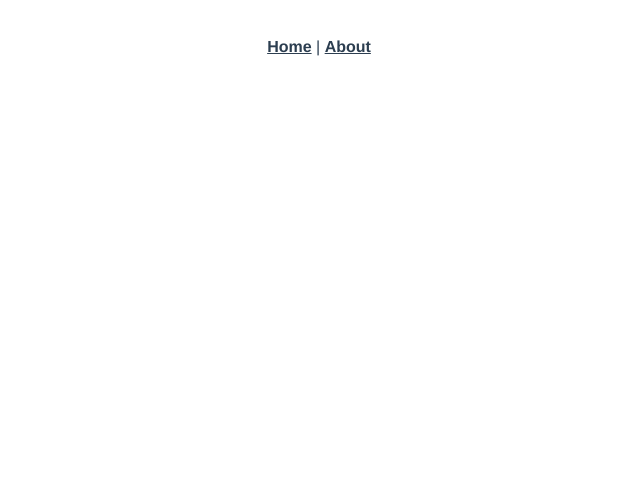
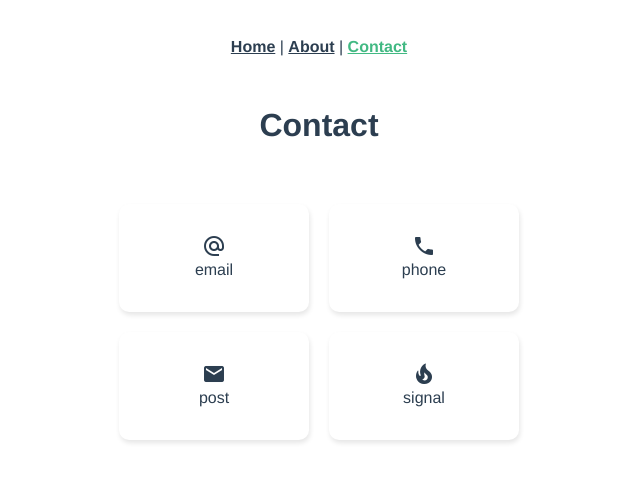
Before and after one commit to duygutmr/vue-animation, a Vue app: page /contact in a window 1280 px wide. Before the commit this address had no page. Shown: the top 482 px of the page, without its empty margins (321-961 px from the left). Built offline with nearby package versions, Linux system fonts and the light colour scheme.

Commit message:
add contact page & animate boxes

```diff
--- a/public/index.html
+++ b/public/index.html
@@ -1,17 +1,24 @@
 <!DOCTYPE html>
 <html lang="">
+
 <head>
   <meta charset="utf-8">
   <meta http-equiv="X-UA-Compatible" content="IE=edge">
   <meta name="viewport" content="width=device-width,initial-scale=1.0">
   <link rel="icon" href="<%= BASE_URL %>favicon.ico">
-    <title><%= htmlWebpackPlugin.options.title %></title>
+  <title>
+    <%= htmlWebpackPlugin.options.title %>
+  </title>
+  <link rel="stylesheet" href="https://fonts.googleapis.com/icon?family=Material+Icons" />
 </head>
+
 <body>
   <noscript>
-      <strong>We're sorry but <%= htmlWebpackPlugin.options.title %> doesn't work properly without JavaScript enabled. Please enable it to continue.</strong>
+    <strong>We're sorry but <%= htmlWebpackPlugin.options.title %> doesn't work properly without JavaScript enabled.
+        Please enable it to continue.</strong>
   </noscript>
   <div id="app"></div>
   <!-- built files will be auto injected -->
 </body>
+
 </html>
--- a/src/App.vue
+++ b/src/App.vue
@@ -1,7 +1,8 @@
 <template>
   <div id="nav">
     <router-link to="/">Home</router-link> |
-    <router-link to="/about">About</router-link>
+    <router-link to="/about">About</router-link> |
+    <router-link to="/contact">Contact</router-link>
   </div>
   <router-view/>
 </template>
--- a/src/components/Toast.vue
+++ b/src/components/Toast.vue
@@ -1,7 +1,7 @@
 <template>
    <div class="toast-wrapper">
     <div class="toast">
-      You must enter a value for the todo
+      Yapılacak bir madde eklemelisiniz
     </div>
   </div>
 </template>
--- a/src/components/Todos.vue
+++ b/src/components/Todos.vue
@@ -10,7 +10,7 @@
           </li>
         </transition-group>
       </div>
-      <div v-else>Yapılacak bir şey kalmadıı 🎉</div>
+      <div v-else>Tüm görevler yapıldıı 🎉</div>
     </transition>
   </div>
 </template>
--- a/src/router/index.js
+++ b/src/router/index.js
@@ -14,7 +14,16 @@ const routes = [
     // this generates a separate chunk (about.[hash].js) for this route
     // which is lazy-loaded when the route is visited.
     component: () => import(/* webpackChunkName: "about" */ '../views/About.vue')
+  },
+  {
+    path: '/contact',
+    name: 'Contact',
+    // route level code-splitting
+    // this generates a separate chunk (contact.[hash].js) for this route
+    // which is lazy-loaded when the route is visited.
+    component: () => import(/* webpackChunkName: "contact" */ '../views/Contact.vue')
   }
+
 ]
 
 const router = createRouter({
--- /dev/null
+++ b/src/views/Contact.vue
@@ -0,0 +1,63 @@
+<template>
+  <div class="contact">
+    <h1>Contact</h1>
+    <transition-group appear tag="ul" @before-enter="beforeEnter" @enter="enter">
+      <li v-for="(icon,index) in icons" :key="icon.name" :data-index="index">
+        <span class="material-icons">{{ icon.name }}</span>
+        {{ icon.text }}
+      </li>
+    </transition-group>
+  </div>
+</template>
+
+<script>
+import { ref } from "vue";
+import gsap from "gsap";
+export default {
+  setup() {
+    const icons = ref([
+      { name: "alternate_email", text: "email" },
+      { name: "local_phone", text: "phone" },
+      { name: "local_post_office", text: "post" },
+      { name: "local_fire_department", text: "signal" },
+    ]);
+
+    const beforeEnter = (el) => {
+      el.style.opacity = 0;
+      el.style.transform = "translateY(100px)";
+    };
+    const enter = (el, done) => {
+      gsap.to(el, {
+        y: 0,
+        opacity: 1,
+        duration: 0.8,
+        onComplete: done,
+        delay: el.dataset.index * .2
+      });
+    };
+
+    return { icons, beforeEnter, enter };
+  },
+};
+</script>
+
+<style scoped>
+.contact ul {
+  padding: 0;
+  display: grid;
+  grid-template-columns: 1fr 1fr;
+  grid-gap: 20px;
+  max-width: 400px;
+  margin: 60px auto;
+}
+.contact li {
+  display: grid;
+  list-style-type: none;
+  background: white;
+  padding: 30px;
+  border-radius: 10px;
+  box-shadow: 1px 3px 5px rgba(0, 0, 0, 0.1);
+  cursor: pointer;
+  line-height: 1.5em;
+}
+</style>
```
Lines whose indentation alone changed are shown as unchanged.
